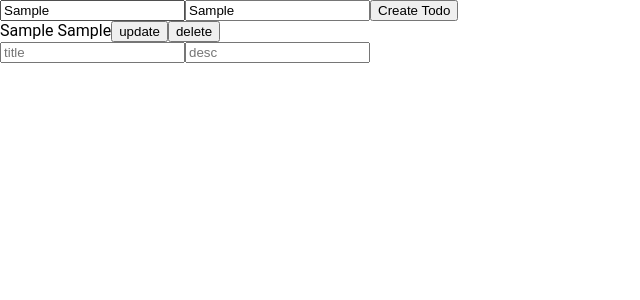
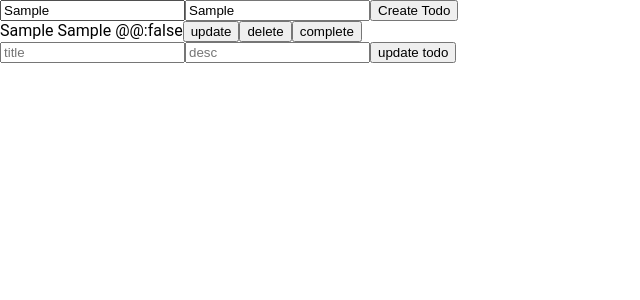
Before and after one commit to sunha-shin/todolist, a React (Create React App) app: page / in a window 1280 px wide. Both pictures are taken after typing "Sample", "Sample" into the empty fields and a click on the button "Create Todo". Shown: the top 300 px of the page, without its empty margins (0-640 px from the left). Built offline with nearby package versions, Linux system fonts and the light colour scheme.

Commit message:
Add isCompleted function

```diff
--- a/src/App.tsx
+++ b/src/App.tsx
@@ -1,14 +1,12 @@
 import React from 'react';
 import CreateTodo from 'view/component/todo/CreateTodo';
 import ShowTodo from 'view/component/todo/ShowTodo';
-import UpdateTodo from 'view/component/todo/UpdateTodo';
 
 const App = () => {
   return (
     <div>
       <CreateTodo />
       <ShowTodo />
-      <UpdateTodo />
     </div>
   );
 };
--- a/src/redux/todo/todoAction.interface.ts
+++ b/src/redux/todo/todoAction.interface.ts
@@ -16,7 +16,7 @@ export type DeleteTodoAction = {
 
 export type UpdateTodoAction = {
   type: typeof UPDATE_TODO;
-  payload: Partial<Todo>;
+  payload: Todo;
 };
 
 export type TodoActionTypes = AnyAction | CreateTodoAction | DeleteTodoAction | UpdateTodoAction;
--- a/src/redux/todo/todoAction.ts
+++ b/src/redux/todo/todoAction.ts
@@ -17,7 +17,7 @@ export const deleteTodo = (id: string | number): DeleteTodoAction => {
   };
 };
 
-export const updateTodo = (updatedTodo: Partial<Todo>): UpdateTodoAction => {
+export const updateTodo = (updatedTodo: Todo): UpdateTodoAction => {
   return {
     type: UPDATE_TODO,
     payload: updatedTodo,
--- a/src/redux/todo/todoReducer.ts
+++ b/src/redux/todo/todoReducer.ts
@@ -29,18 +29,22 @@ const todoReducer: Reducer<TodoStateType, TodoActionTypes> = (
       return {
         ...state,
         todoList: state.todoList.filter((todo) => todo.id !== action.payload),
-        // todoList: tempTodoList
       };
     }
     case UPDATE_TODO: {
-      const tempTodoList = [...state.todoList];
-      // const updatedTodo =
       return {
         ...state,
-        todoList: [...state.todoList],
-        // state.todoList.filter((todo) => todo.id !== action.payload),
-        // const toggleFilter =  { ...state, todo_1: state.todo_1.map(todo => todo.id === action.payload ? { ...todo, isDone: !todo.isDone} : todo)}
-        // return toggleFilter
+        todoList: state.todoList.map((todo: Todo) => {
+          if (todo.id === action.payload.id) {
+            return {
+              ...todo,
+              ...action.payload,
+            };
+          }
+          return {
+            ...todo,
+          };
+        }),
       };
     }
     default:
@@ -51,3 +55,13 @@ const todoReducer: Reducer<TodoStateType, TodoActionTypes> = (
 };
 
 export default todoReducer;
+
+// const personA = {
+//   name: 'hong',
+// };
+
+// const personB = { ...personA };
+// personB.name = 'shin';
+
+// console.log(personA);
+// console.log(personB);
--- a/src/view/component/todo/CreateTodo.interface.ts
+++ b/src/view/component/todo/CreateTodo.interface.ts
@@ -1,6 +1,6 @@
 export interface ICreateTodo {
   id?: string | number;
   title?: string | number;
-  // desc?: string | number;
+  desc?: string | number;
   isCompleted?: boolean;
 }
--- a/src/view/component/todo/ShowTodo.tsx
+++ b/src/view/component/todo/ShowTodo.tsx
@@ -1,26 +1,23 @@
 import { useState } from 'react';
-import { deleteTodo } from 'redux/todo/todoAction';
+import { deleteTodo, updateTodo } from 'redux/todo/todoAction';
 import { Todo } from 'service/model/Todo';
 import { useAppSelector, useAppDispatch } from 'service/store';
 import Input from '../common/input/Input';
 
 const ShowTodo = () => {
   const dispatch = useAppDispatch();
-  const { todoList } = useAppSelector((state) => state.todoReducer);
+  const { todoList } = useAppSelector((state) => state?.todoReducer);
 
-  const [updateTodoInput, setUpdateTodoInput] = useState<Partial<Todo>>({
+  const [updateTodoInput, setUpdateTodoInput] = useState<Todo>({
     id: '',
     title: '',
     desc: '',
+    isCompleted: false,
   });
 
-  const clickDelete = (id: string | number) => {
-    dispatch(deleteTodo(id));
-  };
-
-  const clickUpdate = (todo: Partial<Todo>) => {
-    setUpdateTodoInput({ ...todo });
-    // console.log(updateTodoInput.id);
+  // update todo
+  const changeTodo = () => {
+    dispatch(updateTodo(updateTodoInput));
   };
 
   const onChangeUpdate = (e: React.ChangeEvent<HTMLInputElement>) => {
@@ -28,20 +25,38 @@ const ShowTodo = () => {
     setUpdateTodoInput({ ...updateTodoInput, [name]: value });
   };
 
+  const clickUpdate = (todo: Todo) => {
+    setUpdateTodoInput({
+      ...updateTodoInput,
+      ...todo,
+    });
+  };
+
+  const completeTodo = (todo: Todo) => {
+    const tempTodo = { ...todo, id: todo.id, isCompleted: !todo?.isCompleted };
+    dispatch(updateTodo(tempTodo));
+  };
+
+  // delete todo
+  const clickDelete = (id: string | number) => {
+    dispatch(deleteTodo(id));
+  };
+
   return (
     <div>
       {todoList.map((todo: Todo) => {
         return (
           <div key={todo.id}>
-            {todo.title} {todo.desc}
+            {todo.title} {todo.desc} @@:{todo.isCompleted?.toString()}
             <button onClick={() => clickUpdate(todo)}>update</button>
             <button onClick={() => clickDelete(todo.id)}>delete</button>
+            <button onClick={() => completeTodo(todo)}>complete</button>
           </div>
         );
       })}
       <Input
         type={'text'}
-        name={'updateInputTitle'}
+        name={'title'}
         value={updateTodoInput.title}
         placeholder={'title'}
         onChange={onChangeUpdate}
@@ -49,12 +64,13 @@ const ShowTodo = () => {
       />
       <Input
         type={'text'}
-        name={'updateInputDesc'}
+        name={'desc'}
         value={updateTodoInput.desc}
         placeholder={'desc'}
         onChange={onChangeUpdate}
         dataTestId={'data1'}
       />
+      <button onClick={changeTodo}>update todo</button>
     </div>
   );
 };
--- a/src/view/component/todo/UpdateTodo.tsx
+++ /dev/null
@@ -1,7 +0,0 @@
-import React from 'react';
-
-const UpdateTodo = () => {
-  return <div></div>;
-};
-
-export default UpdateTodo;
```
